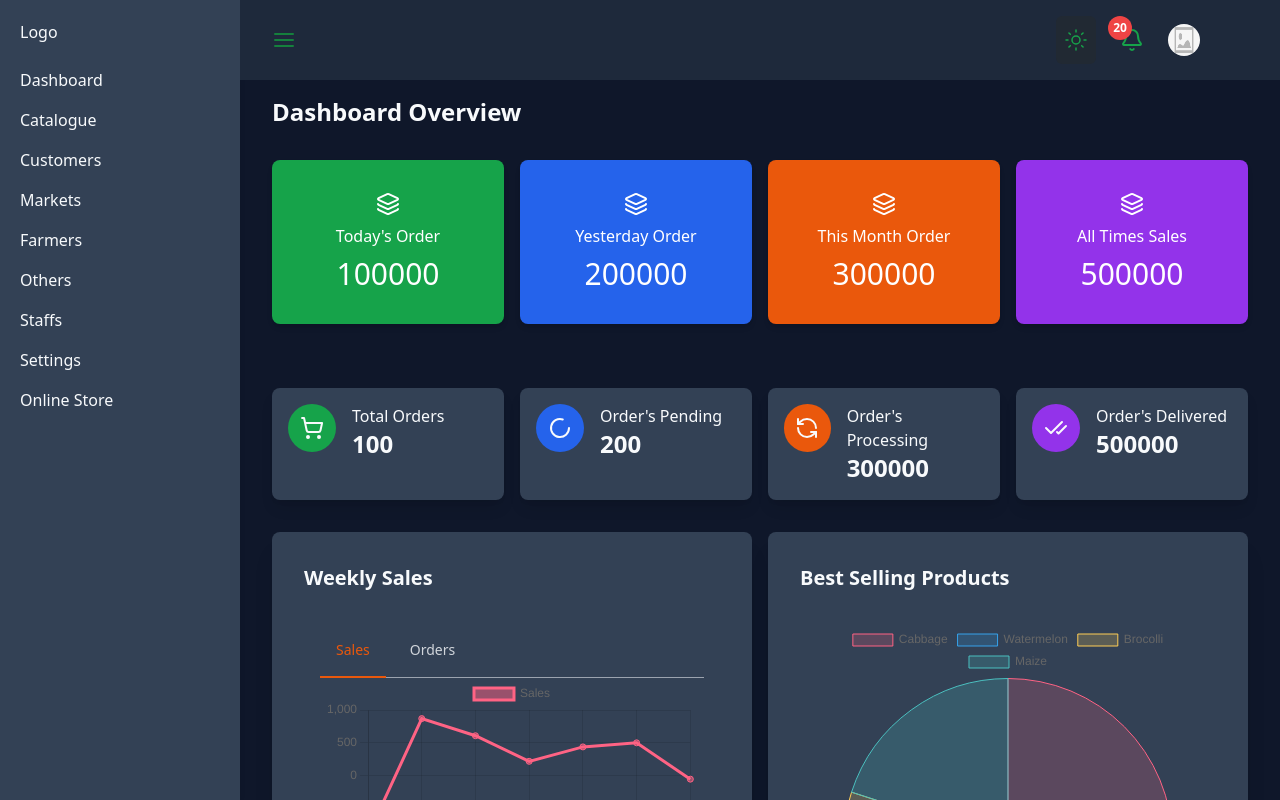
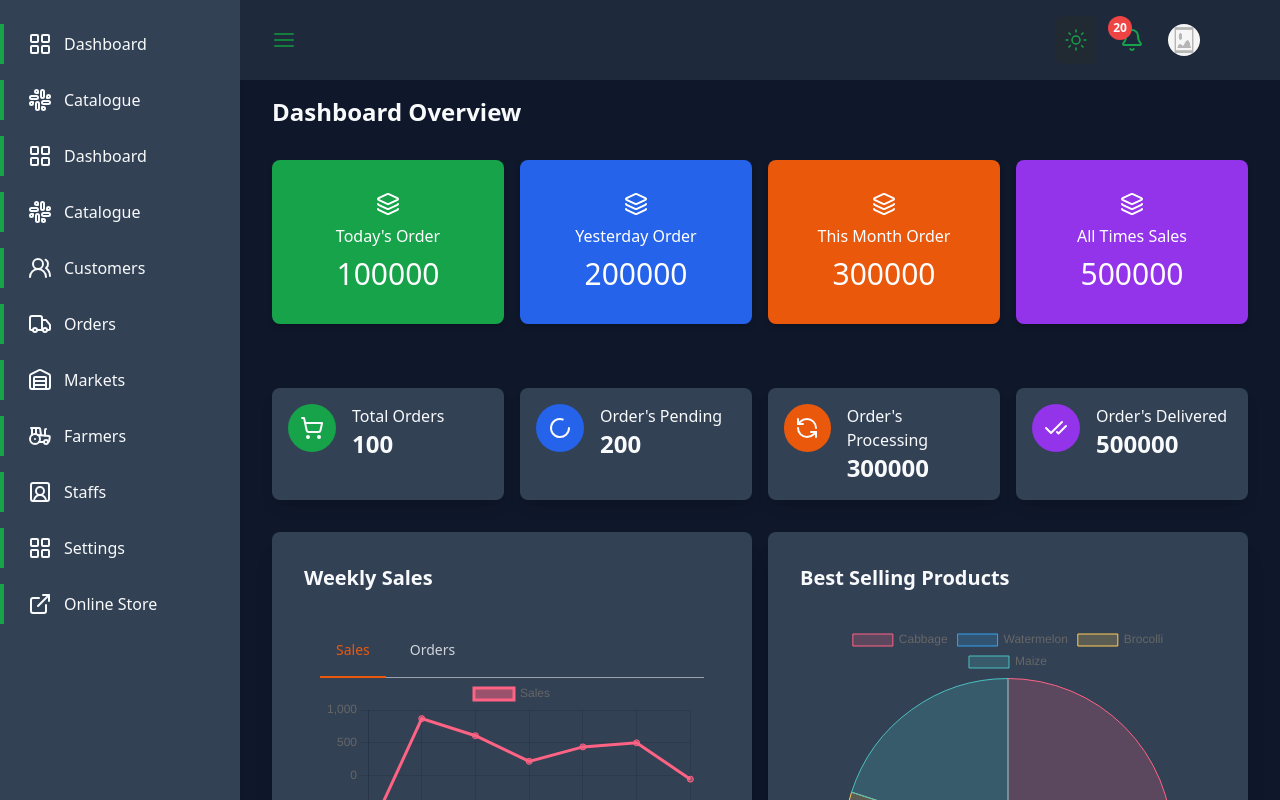
Before and after one commit to AdelekeOfAfrica/ecommerce-typescript, a Next.js app: page /dashboard in a window 1280 px wide. Shown: the top 800 px of the page. Built offline with nearby package versions, Linux system fonts and the light colour scheme.

Commit message:
working on the sidebar

```diff
--- a/components/backoffice/Sidebar.jsx
+++ b/components/backoffice/Sidebar.jsx
@@ -1,25 +1,105 @@
+"use client"
+
 import React from 'react';
 import Link from 'next/link';
+import Image from 'next/image';
+import logo from '../../public/logo.png';
+import { ExternalLink, LayoutGrid, Slack, Tractor, Truck, Users2, UserSquare2, Warehouse } from 'lucide-react';
+import { usePathname } from 'next/navigation';
 
 
 export default function Sidebar() {
+  const pathName=usePathname()
+  const sidebarLinks =[
+    {
+      title:"Dashboard",
+      icon:LayoutGrid,
+      href:"/dashboard"
+    },
+
+    {
+      title:"Catalogue",
+      icon:Slack,
+       href:"/dashboard/Catalogue"
+    },
+
+    {
+      title:"Customers",
+      icon:Users2,
+       href:"/dashboard/Customers"
+    },
+    {
+      title:"Orders",
+      icon:Truck,
+       href:"/dashboard/Orders"
+    },
+    {
+      title:"Markets",
+      icon:Warehouse,
+
+       href:"/dashboard/Markets"
+    },
+    {
+      title:"Farmers",
+      icon:Tractor
+      ,
+       href:"/dashboard/Farmers"
+    },
+
+
+    {
+      title:"Staffs",
+      icon:UserSquare2
+      ,
+       href:"/dashboard/Staffs"
+    },
+
+
+    {
+      title:"Settings",
+      icon:LayoutGrid,
+      href:"/dashboard/settings"
+    },
+
+    {
+      title:"Online Store",
+      icon:ExternalLink,
+      href:"/dashboard/onlineStore"
+    },
+  ];
   return (
-    <div className="dark:bg-slate-700 bg-slate-50 space-y-6 w-60 h-screen text-slate-800 dark:text-slate-50 p-5 fixed left-0 top-0 shadow-md">
+    <div className="dark:bg-slate-700 bg-slate-50 space-y-6 w-60 h-screen text-slate-800 dark:text-slate-50 fixed left-0 top-0 shadow-md">
 
-      <Link className="mb-6" href="#" >
-        Logo
+      <Link className="" href="#" >
+        {/*<Image src={logo} alt="company logo " className="w-36" height={190} />*/}
       </Link>
 
-      <div className="space-y-4 flex flex-col">
-      <Link href="#">  Dashboard </Link>
-      <Link href="#">  Catalogue  </Link>
-      <Link href="#">  Customers </Link>
-      <Link href="#">  Markets </Link>
-      <Link href="#">  Farmers</Link>
-      <Link href="#">  Others </Link>
-      <Link href="#">  Staffs </Link>
-      <Link href="#">  Settings </Link>
-      <Link href="#">  Online Store </Link>
+      <div className="space-y-4 flex flex-col mt-14">
+      <Link href="#" className="flex items-center space-x-3
+      px-6 py-2 border-l-4 border-green-600 ">
+      <LayoutGrid/>
+       <span>Dashboard </span>
+       </Link>
+       <Link href="#" className="flex items-center space-x-3
+      px-6 py-2 border-l-4 border-green-600 ">
+      <Slack/>
+       <span>Catalogue </span>
+       </Link>
+
+       {
+        sidebarLinks.map((item,i)=>{
+          const Icon= item.icon
+
+            return (
+              <Link key={i} href={item.href} className={`flex items-center space-x-3
+                px-6 py-2 border-l-4 border-green-600`}>
+                <Icon/>
+                 <span>{item.title} </span>
+                 </Link>
+            );
+        })
+       }
+
       </div>
     </div>
   )
```
Also changed, not shown: public/logo.png (added).
